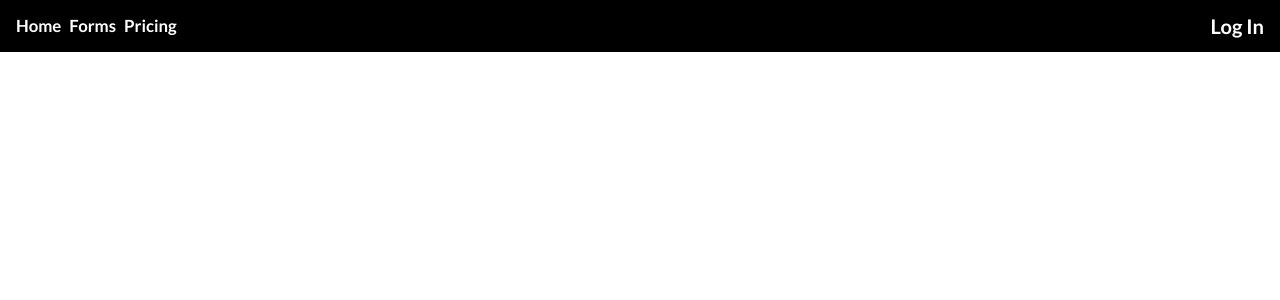
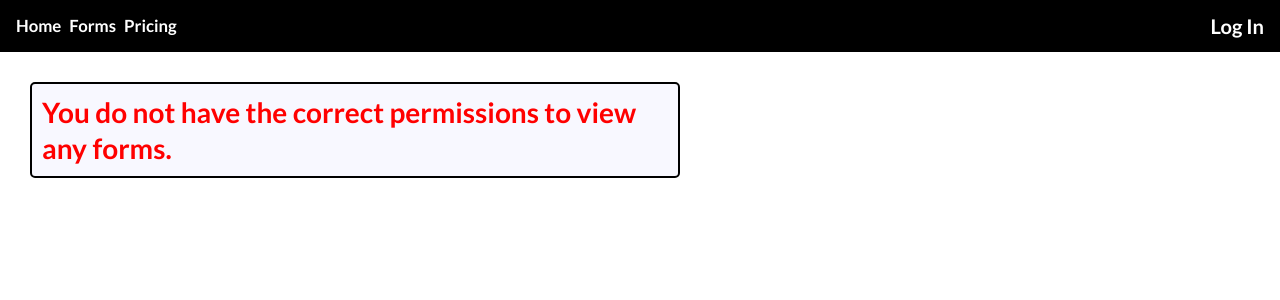
Before and after one commit to jacobtellep/cs481-project, a React (Create React App) app in the folder client/: page /wrongpermissions in a window 1280 px wide. Shown: the top 300 px of the page. Built offline with nearby package versions, Linux system fonts and the light colour scheme.

Commit message:
Error message for wrong permissions added

```diff
--- a/client/src/App.js
+++ b/client/src/App.js
@@ -18,6 +18,7 @@ import GetInspection from './components/GetInspectionForm';
 import DataSent from './components/DataSent';
 import { useAuth0 } from '@auth0/auth0-react';
 import Loading from './components/Loading';
+import WrongPermissions from './components/WrongPermissions';
 import logo from './HGCARTE.jpg';
 
 const App = () => {
@@ -52,6 +53,7 @@ const App = () => {
           <Route path="/logout" component={Logout} />
           <Route path="/login" component={Login} />
           <Route path="/datasent" component={DataSent} />
+          <Route path="/wrongpermissions" component={WrongPermissions} />
           <Route path="/" exact>
             <img
               style={{
--- a/client/src/components/Forms.js
+++ b/client/src/components/Forms.js
@@ -1,11 +1,35 @@
-import React from 'react';
-import { Link } from 'react-router-dom';
+import React, { useState, useEffect } from 'react';
+import { Link, useHistory } from 'react-router-dom';
 import { useAuth0 } from '@auth0/auth0-react';
 import './Forms.css';
 import BackButton from './BackButton';
+import axios from 'axios';
 
 const Forms = () => {
-  const { isAuthenticated } = useAuth0();
+  const { isAuthenticated, getAccessTokenSilently } = useAuth0();
+  let history = useHistory();
+
+  const getForms = async () => {
+    const token = await getAccessTokenSilently({
+      audience: 'http://localhost:5000/',
+      scope: 'view:forms',
+    });
+
+    axios
+      .get('http://localhost:5000/getforms', {
+        headers: {
+          Authorization: `Bearer ${token}`,
+        },
+      })
+      .then((response) => {
+        // console.log(response.data);
+      })
+      .catch((error) => {
+        if (error.response) {
+          history.push('/wrongpermissions');
+        }
+      });
+  };
 
   return (
     isAuthenticated && (
@@ -52,7 +76,9 @@ const Forms = () => {
               // fontSize: 'x-large',
               border: '2px solid black',
             }}>
-            <Link to="/viewform">View Form</Link>
+            <Link onClick={getForms} to="/viewform">
+              View Form
+            </Link>
           </h1>
         </div>
       </div>
--- a/client/src/components/ViewForm.js
+++ b/client/src/components/ViewForm.js
@@ -1,6 +1,7 @@
 import React from 'react';
 import { Link } from 'react-router-dom';
 import BackButton from './BackButton';
+
 // import './NavBar.css';
 
 const Forms = () => {
--- /dev/null
+++ b/client/src/components/WrongPermissions.js
@@ -0,0 +1,19 @@
+import React from 'react';
+
+const WrongPermissions = () => {
+  return (
+    <div>
+      <h1
+        style={{
+          color: 'red',
+          margin: '30px',
+          width: '650px',
+        }}
+        className="border">
+        You do not have the correct permissions to view any forms.
+      </h1>
+    </div>
+  );
+};
+
+export default WrongPermissions;
```
Also changed, not shown: 2 other files (tests, documents, lock files or other folders).
